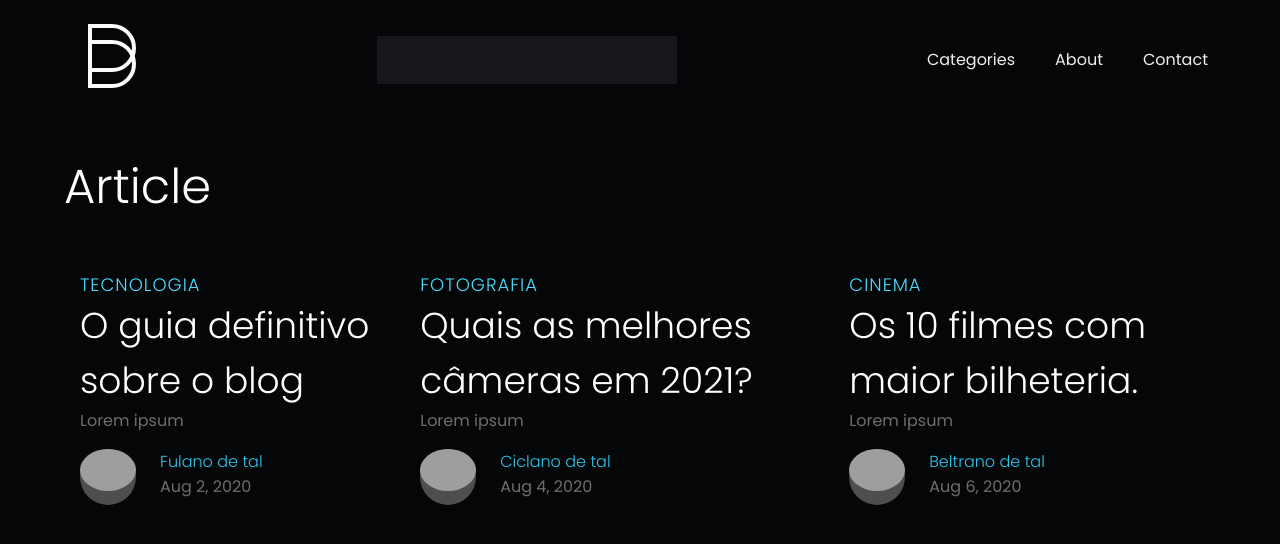
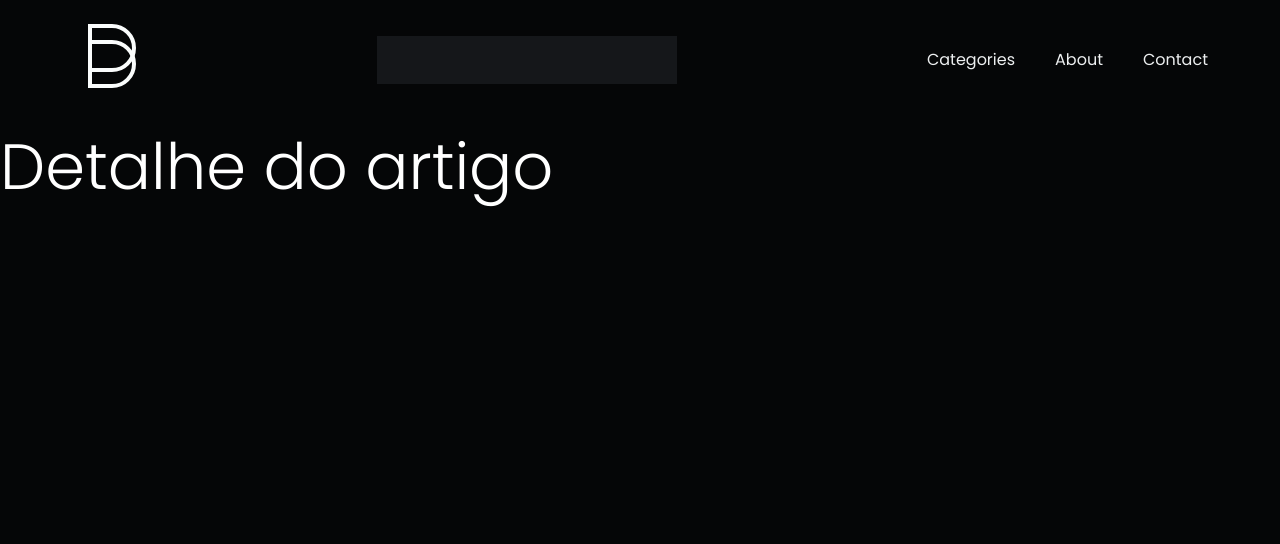
Before and after one commit to gleidsonfagno/Front_React_js-, a React (Create React App) app: page /articles/1 in a window 1280 px wide. Shown: the top 544 px of the page. Built offline with nearby package versions, Linux system fonts and the light colour scheme; data requests are answered from the project's data file; grey boxes are pictures that could not be loaded.

Commit message:
:books: docs: Adição de explicação sobre a criação de rotas

```diff
--- a/package.json
+++ b/package.json
@@ -9,6 +9,7 @@
     "axios": "^1.6.8",
     "react": "^18.2.0",
     "react-dom": "^18.2.0",
+    "react-router-dom": "^6.23.0",
     "react-scripts": "5.0.1",
     "web-vitals": "^2.1.4"
   },
--- a/src/App.js
+++ b/src/App.js
@@ -1,13 +1,11 @@
 import Header from "./components/Header";
-// import Article from "./components/Article";
-import Main from "./pages/Main";
+import AppRoutes from "./routes";
 
 function App() {
   return (
     <>
       <Header />
-      {/* <Article /> */}
-      <Main />
+      <AppRoutes />
     </>
   );
 }
--- /dev/null
+++ b/src/pages/Article/index.js
@@ -0,0 +1,9 @@
+const Article = () => {
+  return (
+    <>
+      <h1>Detalhe do artigo</h1>
+    </>
+  );
+};
+
+export default Article;
--- a/src/pages/Main/index.js
+++ b/src/pages/Main/index.js
@@ -17,15 +17,14 @@ const Main = () => {
   return (
     <>
       <section className="container">
-        <h2 className="mt-3">Article</h2>
-        {/* <button onClick={handleAxios}>fazer requisiçao</button> */}
+        <h2 className="mt-3">Página Pricipal</h2>
 
         <div className="mt-5 container-posts ">
-          {post.map((post, index) => {
+          {post.map((post) => {
             return (
               <>
                 <Post
-                   key={index}
+                   key={post.id}
                    subtitle={post.category}
                    title={post.title}
                    author={post.author}
--- /dev/null
+++ b/src/routes.js
@@ -0,0 +1,18 @@
+import React from "react";
+import { BrowserRouter, Routes, Route } from "react-router-dom";
+
+import Main from "./pages/Main";
+import Article from "./pages/Article";
+
+const AppRoutes = () => {
+  return (
+    <BrowserRouter>
+      <Routes>
+        <Route path="/" element={<Main />} />
+        <Route path="/articles/:id" element={<Article />} />
+      </Routes>
+    </BrowserRouter>
+  );
+};
+
+export default AppRoutes;
```
Also changed, not shown: src/components/Article/index.js (deleted, +0 -32 lines), 2 other files (tests, documents, lock files or other folders).
